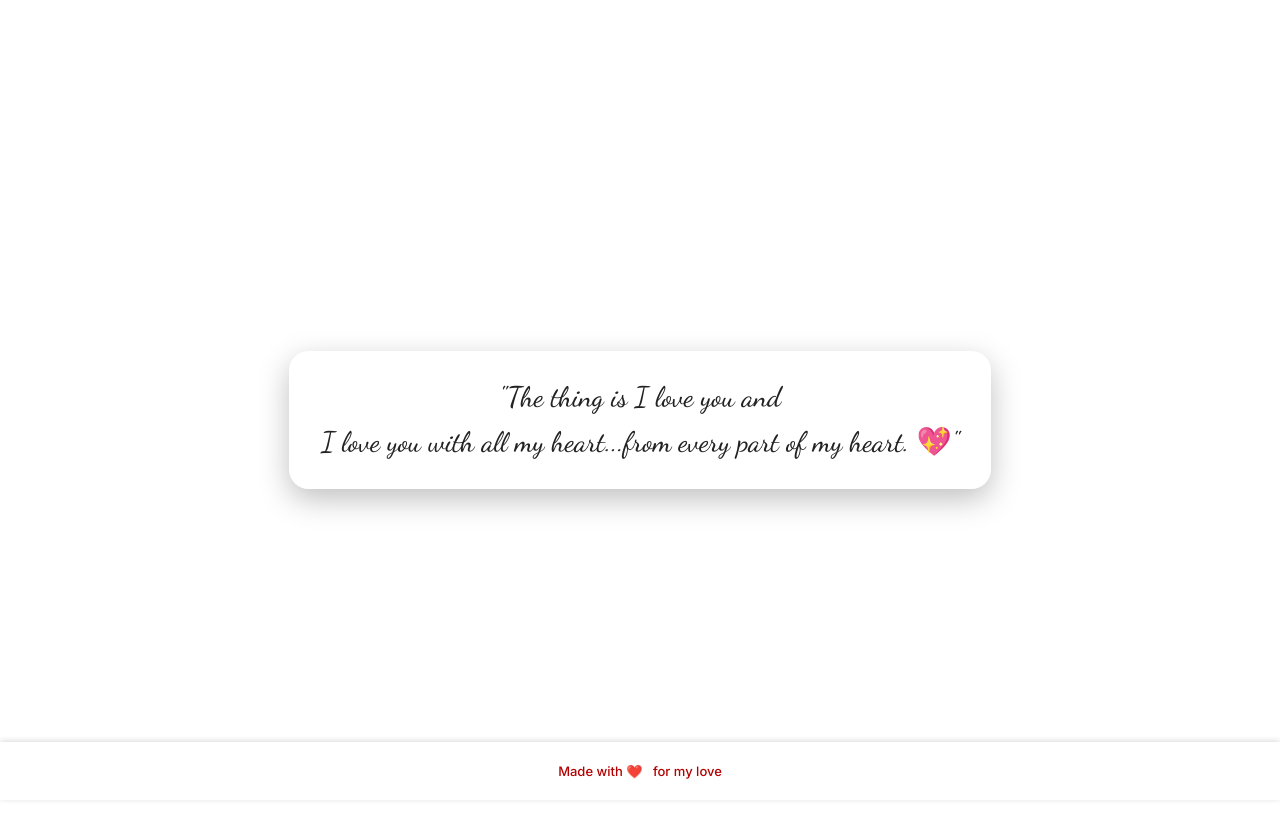
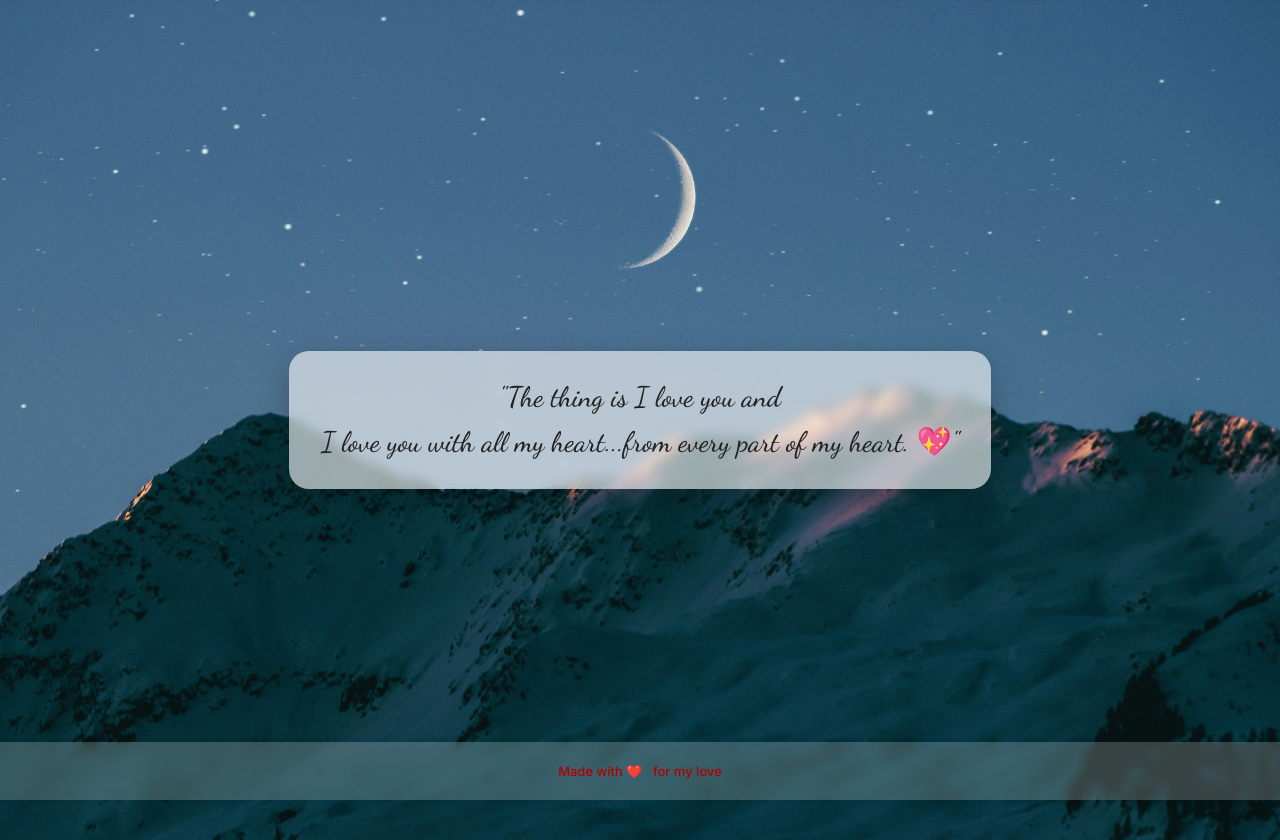
Before and after one commit to ijabhishek/mymoon, a plain HTML site: page ending.html in a window 1280 px wide. Drawn offline with Linux system fonts and the light colour scheme; the site is published under a folder, as on GitHub Pages, so addresses that start at the root find nothing.

Commit message:
Update ending.css

```diff
--- a/styles/ending.css
+++ b/styles/ending.css
@@ -7,7 +7,7 @@ body {
     justify-content: center;
     align-items: center;
     min-height: 100vh;
-    background-image: url('/images/moon.jpg');
+    background-image: url('../images/moon.jpg');
     /* Ensure this path is correct */
     background-size: cover;
     background-position: center;
```
